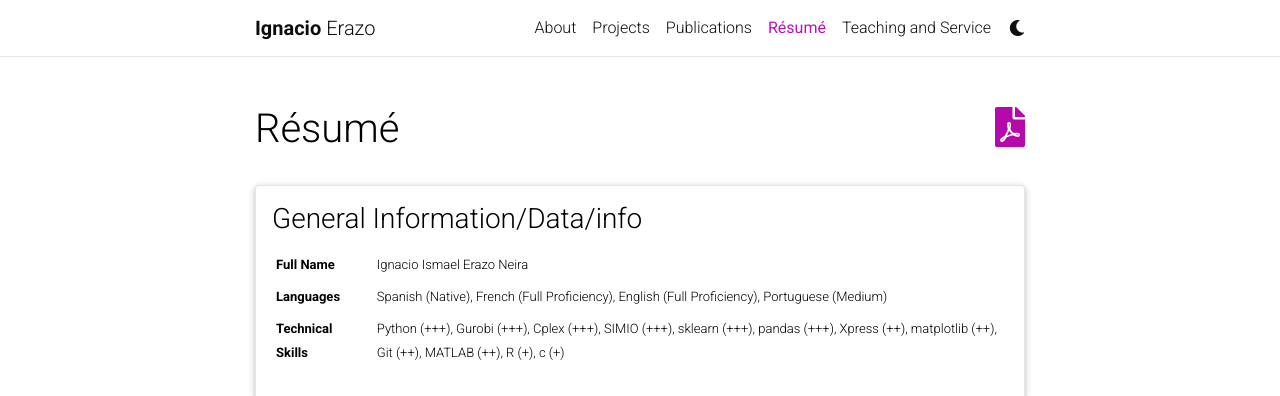
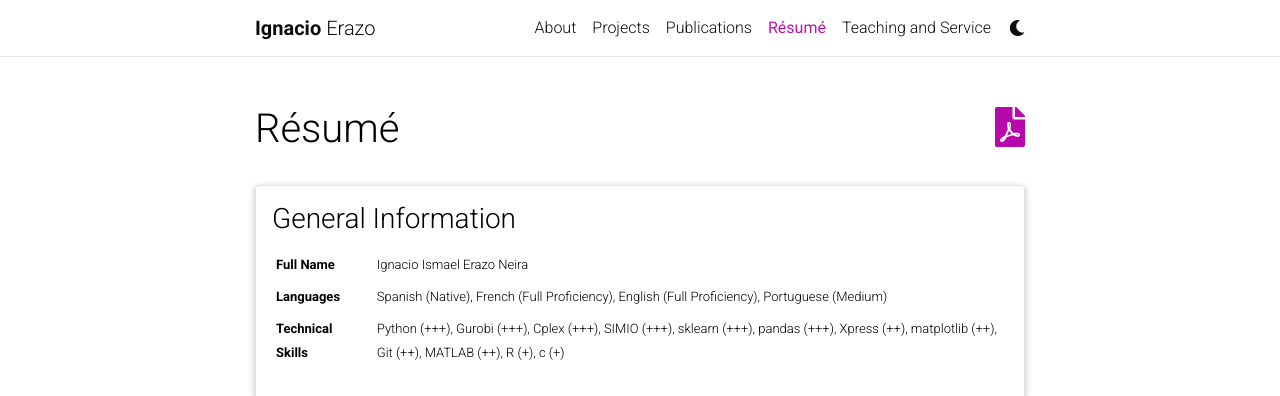
Before and after one commit to ierazo/ierazo.github.io, a Jekyll site: the page built from _pages/resume.md, in a window 1280 px wide and 900 px high. Shown: the top 396 px of the window. Built offline with Jekyll 4.4.1, drawn with Linux system fonts in a browser that asks for light colours; comment, search, counter and statistics services are not loaded; a style sheet for code colours, icons or effects is not loaded.

Commit message:
reverting to the original

```diff
--- a/_data/cv.yml
+++ b/_data/cv.yml
@@ -1,4 +1,4 @@
-- title: General Information/Data/info
+- title: General Information
   type: map
   contents:
     - name: Full Name
```
